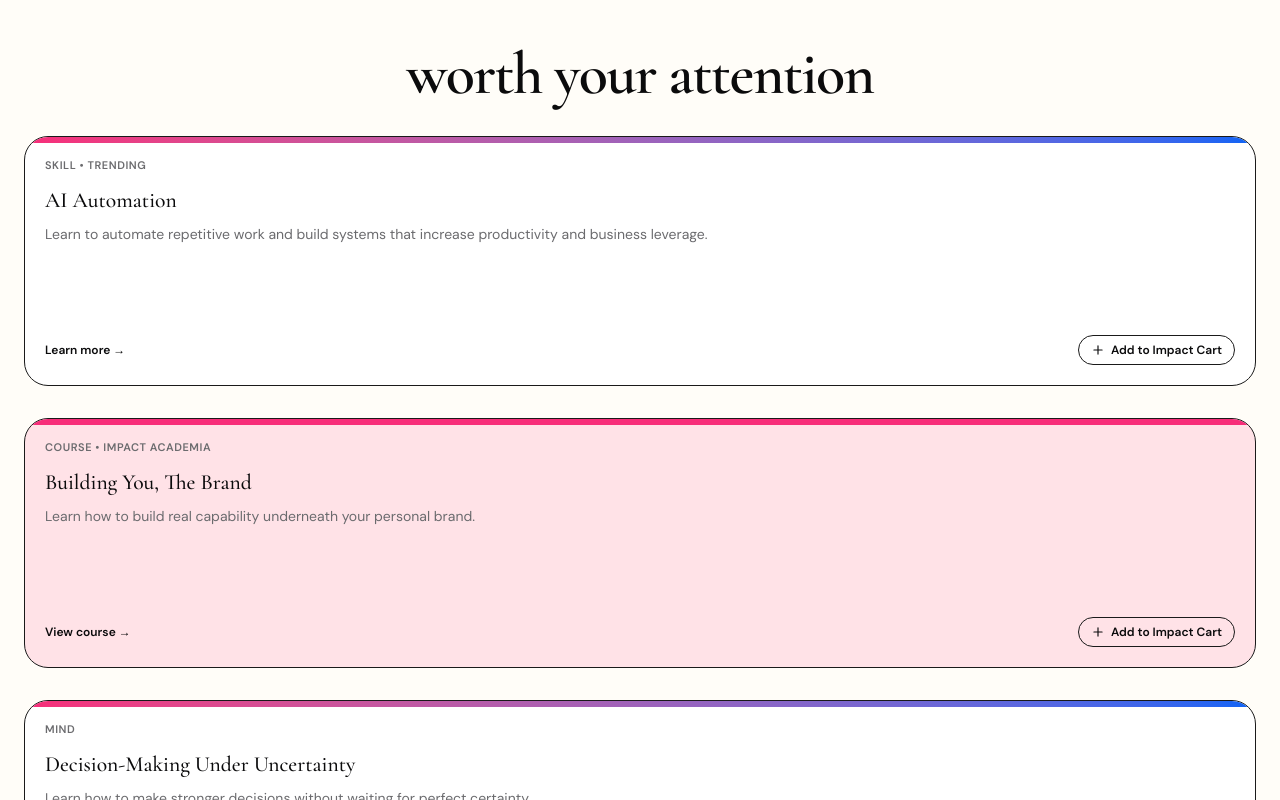
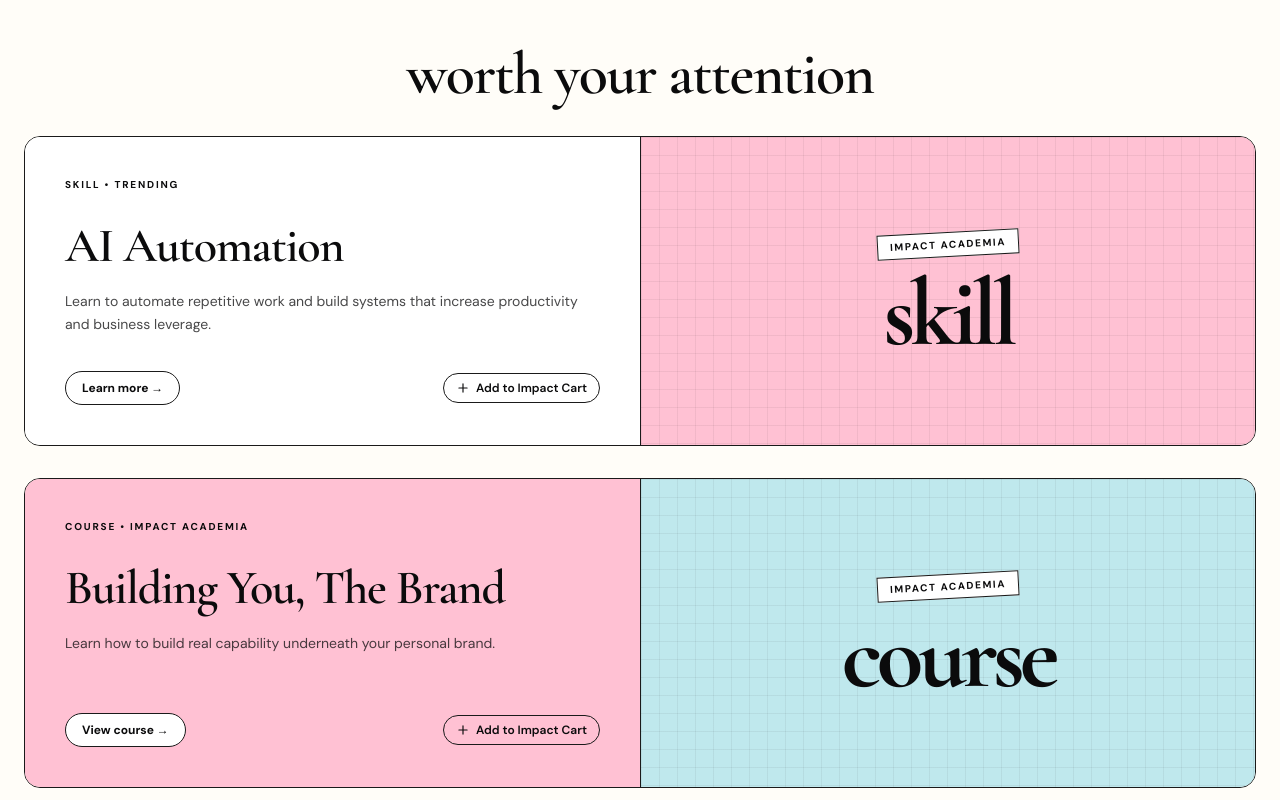
Before and after one commit to goodsmartlabs/impact-multiplier, a Next.js app: page / in a window 1280 px wide. Shown: the part 1400-2200 px from the top of the page. Built offline with nearby package versions, Linux system fonts and the light colour scheme.

Commit message:
feat: adopt editorial academy layout

```diff
--- a/src/components/discovery/discovery-card.tsx
+++ b/src/components/discovery/discovery-card.tsx
@@ -9,39 +9,32 @@
   const status = isTimeSensitive(item) ? computeOpportunityStatus(item) : undefined;
   const isCourse = item.type === "course";
   const isOpportunity = ["career_opportunity", "business_opportunity", "grant", "scholarship", "fellowship"].includes(item.type);
-  const accent = isCourse ? "bg-pink" : isOpportunity ? "bg-blue" : "bg-gradient-to-r from-pink to-blue";
-  const surface = isCourse ? "bg-pink-dim/45" : isOpportunity ? "bg-blue-dim/55" : "bg-paper";
+  const infoSurface = isCourse ? "bg-pink-dim" : isOpportunity ? "bg-blue-dim" : "bg-paper";
+  const artSurface = isCourse ? "bg-blue-dim" : "bg-pink-dim";
+  const typeLabel = item.type.replaceAll("_", " ");
 
   return (
-    <div
-      className={cn(
-        "brand-card group relative flex min-h-[250px] flex-col overflow-hidden rounded-3xl border border-line p-5 transition-all duration-300 hover:-translate-y-1",
-        surface,
-        className
-      )}
-    >
-      <div className={cn("absolute inset-x-0 top-0 h-1.5", accent)} />
-      <Link href={`/item/${item.slug}`} className="flex flex-1 flex-col">
-        <div className="mb-3 flex items-center justify-between gap-2">
-          <span className="text-[11px] font-semibold uppercase tracking-wider text-muted">
-            {item.categoryLabel}
-          </span>
-          {status && <StatusPill status={status} />}
+    <article className={cn("brand-card group grid min-h-[310px] overflow-hidden rounded-2xl border border-ink transition-all duration-300 md:grid-cols-2", className)}>
+      <div className={cn("flex flex-col justify-between p-7 md:p-10", infoSurface)}>
+        <Link href={`/item/${item.slug}`} className="block">
+          <div className="mb-8 flex items-center justify-between gap-3">
+            <span className="text-[10px] font-bold uppercase tracking-[0.18em]">{item.categoryLabel}</span>
+            {status && <StatusPill status={status} />}
+          </div>
+          <h3 className="max-w-xl font-display text-4xl font-semibold leading-[0.95] tracking-tight text-ink md:text-5xl">{item.title}</h3>
+          <p className="mt-5 max-w-xl text-sm leading-relaxed text-ink/75">{item.shortDescription}</p>
+        </Link>
+        <div className="mt-8 flex items-center justify-between gap-3">
+          <Link href={`/item/${item.slug}`} className="rounded-full border border-ink bg-paper px-4 py-2 text-xs font-bold transition-transform hover:-translate-y-0.5">{isCourse ? "View course →" : "Learn more →"}</Link>
+          <SaveButton itemId={item.id} itemKind="discovery" />
         </div>
-        <h3 className="font-display text-[1.35rem] font-medium leading-snug text-ink transition-colors group-hover:text-blue">{item.title}</h3>
-        <p className="mt-2 line-clamp-3 text-sm leading-relaxed text-muted">
-          {item.shortDescription}
-        </p>
+      </div>
+      <Link href={`/item/${item.slug}`} className={cn("editorial-grid flex min-h-[240px] items-center justify-center border-t border-ink p-8 md:border-l md:border-t-0", artSurface)} aria-label={`Explore ${item.title}`}>
+        <div className="text-center">
+          <span className="inline-block -rotate-3 border border-ink bg-paper px-3 py-1 text-[10px] font-bold uppercase tracking-[0.16em]">Impact Academia</span>
+          <p className="mt-5 max-w-lg font-display text-6xl font-bold leading-[0.78] tracking-[-0.055em] text-ink md:text-7xl lg:text-8xl">{typeLabel}</p>
+        </div>
       </Link>
-      <div className="mt-4 flex items-center justify-between gap-2">
-        <Link
-          href={`/item/${item.slug}`}
-          className="text-xs font-semibold text-ink underline-offset-4 hover:underline"
-        >
-          {isCourse ? "View course →" : "Learn more →"}
-        </Link>
-        <SaveButton itemId={item.id} itemKind="discovery" />
-      </div>
-    </div>
+    </article>
   );
 }
```
